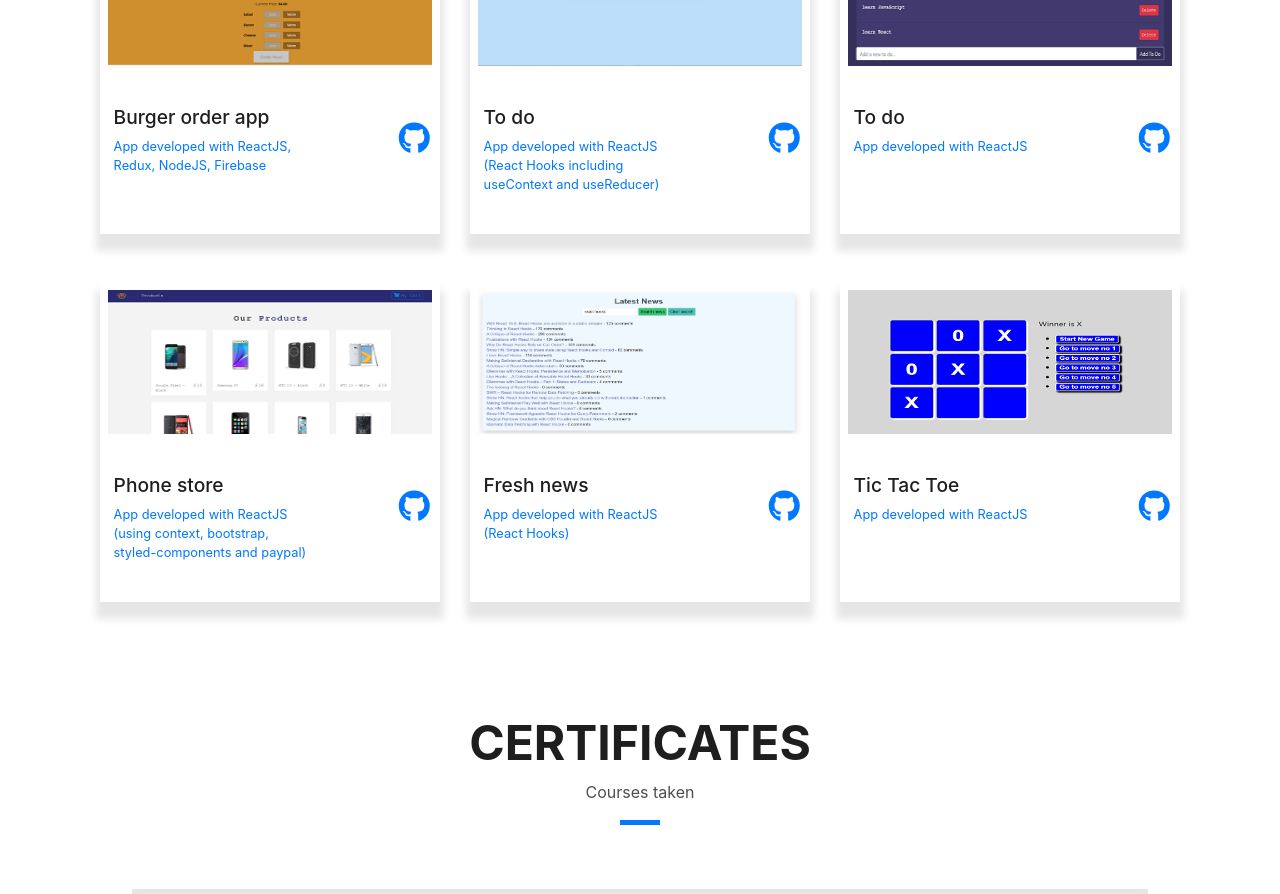
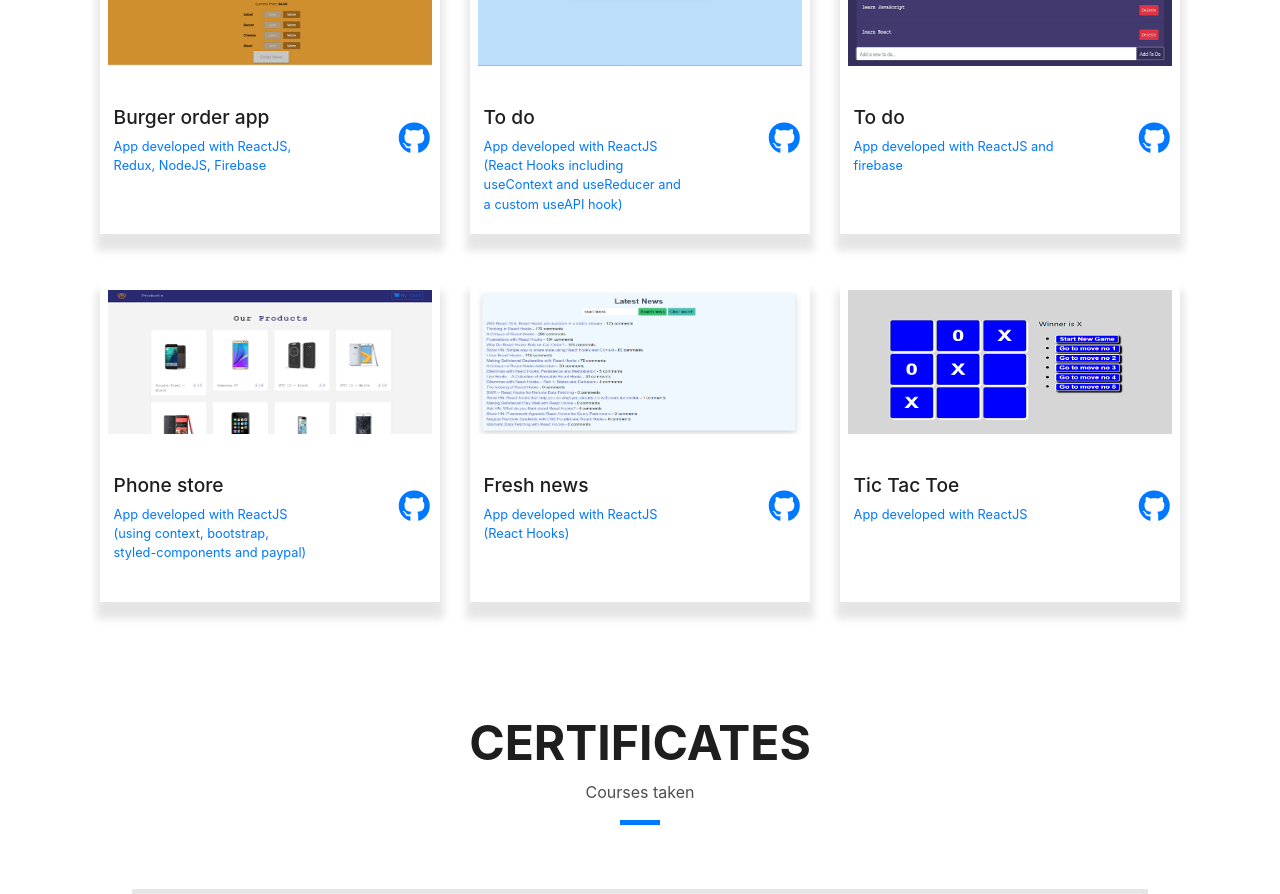
Before and after one commit to bogdantigheci/portfolio, a React (Create React App) app: page / in a window 1280 px wide. Shown: the part 1677-2571 px from the top of the page. Built offline with nearby package versions, Linux system fonts and the light colour scheme.

Commit message:
added todo with hooks

```diff
--- a/src/components/Content/projectsList.js
+++ b/src/components/Content/projectsList.js
@@ -31,14 +31,14 @@ const projects = [
   {
     title: 'To do',
     techStack:
-      'App developed with ReactJS (React Hooks including useContext and useReducer)',
+      'App developed with ReactJS (React Hooks including useContext and useReducer and a custom useAPI hook)',
     projectLink: 'https://todoreactbt.netlify.com/',
     githubLink: 'https://github.com/bogdantigheci/todohooks',
     img: 'img/todohooks.png',
   },
   {
     title: 'To do',
-    techStack: 'App developed with ReactJS',
+    techStack: 'App developed with ReactJS and firebase',
     projectLink: 'https://todohooks.vercel.app/',
     githubLink: 'https://github.com/bogdantigheci/todolistreact',
     img: 'img/img2.png',
```
